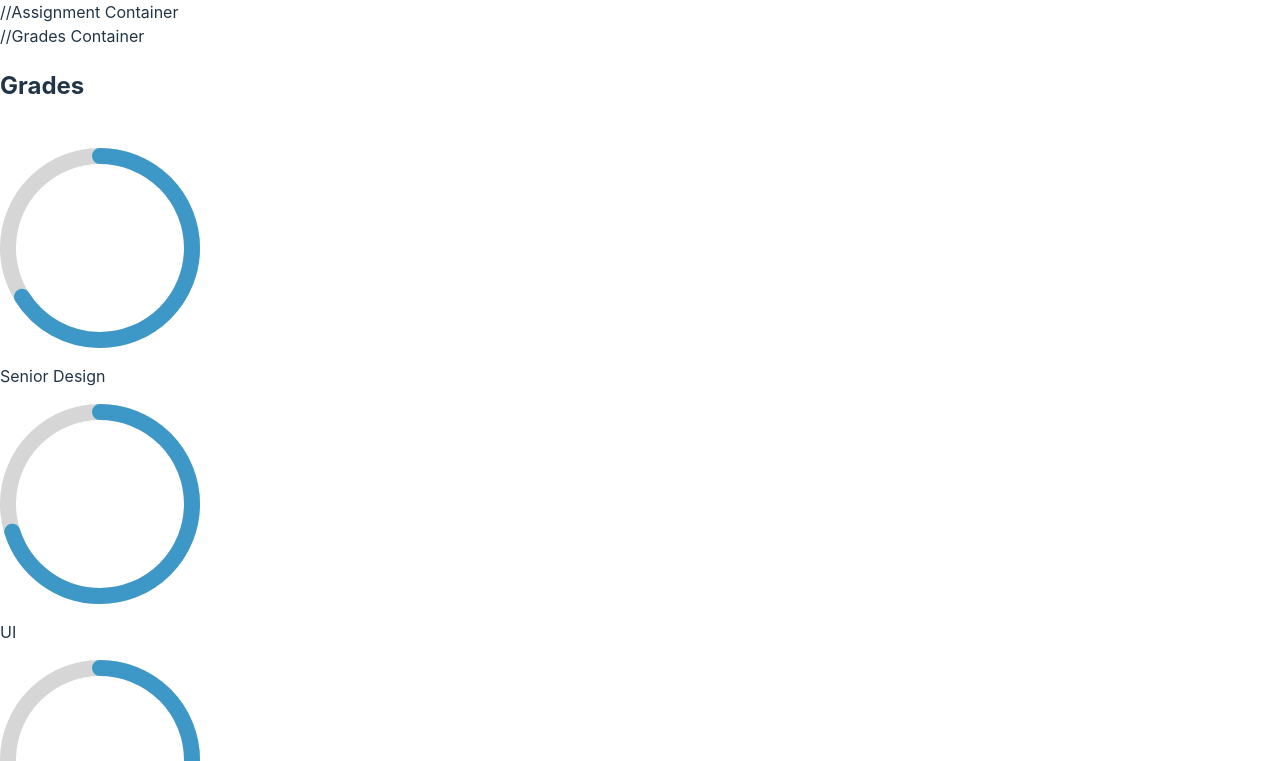
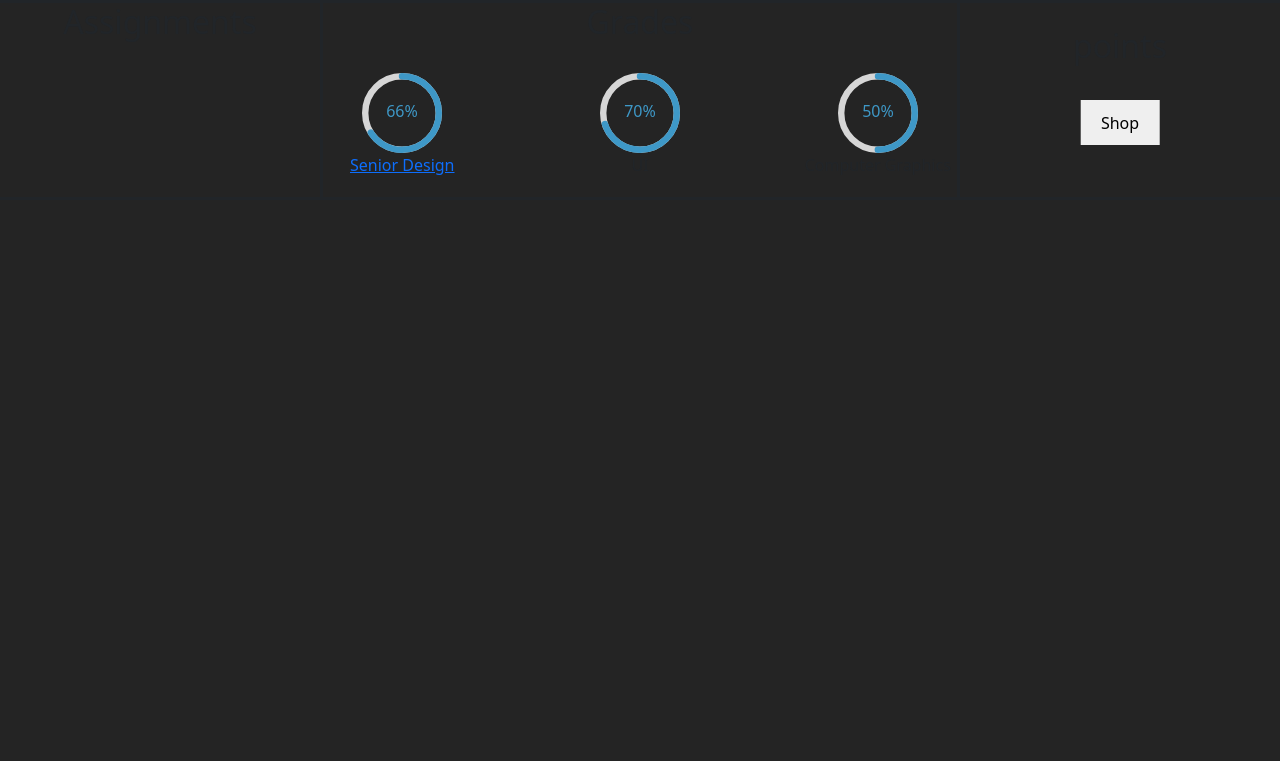
Before and after one commit to Smarijo/UI_Project2, a React (Vite) app: page /home in a window 1280 px wide. Shown: the top 761 px of the page. Built offline with nearby package versions, Linux system fonts and the light colour scheme.

Commit message:
added all containers on home screen

```diff
--- /dev/null
+++ b/components/ShopButton.css
@@ -0,0 +1,23 @@
+button {
+    margin: 0 auto;
+    border-radius: 8px;
+    border: 1px solid transparent;
+    padding: 0.6em 1.2em;
+    font-size: 1em;
+    font-weight: 500;
+    font-family: inherit;
+    cursor: pointer;
+    transition: border-color 0.25s;
+    position:absolute;
+    left: 50%;
+    top: 50%;
+    transform: translateX(-50%);
+    transform: translateZ(-50%);
+  }
+  button:hover {
+    background: white;
+  }
+  button:focus,
+  button:focus-visible {
+    outline: 4px auto -webkit-focus-ring-color;
+  }
--- a/components/ShopButton.jsx
+++ b/components/ShopButton.jsx
@@ -1,4 +1,5 @@
 import { useNavigate } from 'react-router-dom';
+import '/components/ShopButton.css'
 
 function ShopButton() {
 
--- /dev/null
+++ b/pages/Home.css
@@ -0,0 +1,60 @@
+.grades-container {
+    position: fixed;
+    left: 0;
+    right: 0;
+    margin-left: auto;
+    margin-right: auto;
+    width: 50%;
+    height: 200px;
+    border: solid;
+  }
+h2 {
+    text-align: center;
+    width: 100%;
+    line-height: 1.1px;
+}
+h3 {
+
+    line-height: 1.1px;
+}
+.course {
+    text-align: center;
+    place-items: center;
+}
+#senior-design {
+    float: left;
+    width: 25%;
+    height: 100px;
+}
+#ui {
+    float: left;
+    width: 50%;
+    height: 100px;
+}
+#computer-graphics {
+    float: right;
+    width: 25%;
+    height: 100px;
+}
+
+.assignments-container {
+    position: fixed;
+    left: 0;
+    margin-left: auto;
+    margin-right: auto;
+    width: 25%;
+    height: 200px;
+    border-top: solid;
+    border-bottom: solid;
+}
+
+.shop-container {
+    position: fixed;
+    right: 0;
+    margin-left: auto;
+    margin-right: auto;
+    width: 25%;
+    height: 200px;
+    border-top: solid;
+    border-bottom: solid;
+}
--- a/pages/Home.jsx
+++ b/pages/Home.jsx
@@ -1,43 +1,48 @@
 import { CircularProgressbar } from 'react-circular-progressbar';
 import 'react-circular-progressbar/dist/styles.css';
 import ShopButton from '../components/ShopButton'
+import '/pages/Home.css';
+import { Link } from 'react-router-dom';
 
 
 function Home() {
 
     return (
         <>
-            //Assignment Container
-            <div className='assignments-container'></div>
-            //Grades Container
+            <div className='assignments-container'>
+                <h2>Assignments</h2>
+                <br></br>
+            </div>
             <div className='grades-container'>
                 <h2>Grades</h2>
                 <br></br>
-                <div style={{ width: '600px', float: 'center' }}>
-                    <div style={{ width: 200, height: 200 }}>
-                        <CircularProgressbar value={66} />
+                <div className='course' id='senior-design'>
+                    <div style={{ width: 80, height: 80, display: 'inline-block' }}>
+                        <CircularProgressbar value={66} text="66%"/>
                     </div>
-                    <p>Senior Design</p>
+                    <Link to={`/courses/senior-design`}><p>Senior Design</p></Link>
                 </div>
-                <div style={{ width: '600px', float: 'center' }}>
-                    <div style={{ width: 200, height: 200 }}>
-                        <CircularProgressbar value={70} />
+                <div className='course' id='ui'>
+                    <div style={{ width: 80, height: 80, display: 'inline-block' }}>
+                        <CircularProgressbar value={70} text="70%"/>
                     </div>
                     <p>UI</p>
                 </div>
-                <div style={{ width: '600px', float: 'center' }}>
-                    <div style={{ width: 200, height: 200 }}>
-                        <CircularProgressbar value={50} />
+                <div className='course' id='computer-graphics'>
+                    <div style={{ width: 80, height: 80, display: 'inline-block' }}>
+                        <CircularProgressbar value={50} text="50%" />
                     </div>
                     <p>Computer Graphics</p>
                 </div>
             </div>
-            //Shop Button
             <div className='shop-container'>
+                <br>
+                </br><h2>points</h2>
+                <br></br>
                 <ShopButton></ShopButton>
             </div>
-            //Car
             <div className='car-container'></div>
+            <div className='car-stats-container'></div>
         </>
     )
 }
--- a/pages/Senior_Design.jsx
+++ b/pages/Senior_Design.jsx
@@ -0,0 +1,48 @@
+function Senior_Design() {
+
+    return (
+        <>
+            <h2>Senior Design</h2>
+            <p>Class times: Tuesday 12:00-3:00pm</p>
+
+            <p>Location: Baldwin 661</p>
+
+            <p>Instructor: Dr. Professor</p>
+
+            <p>Email: doctor.professor@uc.edu</p>
+
+            <p>Office: 812 Rhodes</p>
+
+            <p><strong>Student Hours:</strong> On request.</p>
+
+            <h3><strong>What is this course about:</strong></h3>
+            <p>Senior design.  Senior design, senior design.  SENIOR DESIGN. </p>
+
+            <p>We will be doing lots of:</p>
+            <ul>
+            <li><strong>senior design</strong> - design but for seniors.</li>
+            <li><strong>design, senior edition</strong>- design design design</li>
+            </ul>
+
+            <p>At the end of this course, students will have completed a senior design project. </p>
+
+
+            <h3><strong>Prerequisites:</strong></h3>
+
+            <ul>
+                <li>Be a senior.</li>
+                <li>Want to get a degree.</li>
+            </ul>
+
+            <h3><strong>Materials:</strong></h3>
+            <p>For this class, you will need:</p>
+
+            <ul>
+                <li>A computer for completing assignments</li>
+                <li>A notebook with pencils or a tablet for sketching</li>
+            </ul>
+        </>
+    )
+}
+
+export default Senior_Design
--- a/src/App.jsx
+++ b/src/App.jsx
@@ -1,7 +1,8 @@
 import { BrowserRouter, Routes, Route } from "react-router-dom";
 import './App.css'
 import Home from '/pages/Home'
-// import Shop from './pages/Shop'
+import Senior_Design from '/pages/Senior_Design'
+import 'bootstrap/dist/css/bootstrap.min.css'
 
 function App() {
 
@@ -12,6 +13,7 @@ function App() {
         <Routes>
           <Route index element={<Home />} />
           <Route path="/home" element={<Home />} />
+          <Route path="/courses/senior-design" element={<Senior_Design />} />
           {/* <Route path="/shop" element={<Shop />} /> */}
         </Routes>
       </BrowserRouter>
--- a/src/index.css
+++ b/src/index.css
@@ -13,6 +13,7 @@
   -moz-osx-font-smoothing: grayscale;
   -webkit-text-size-adjust: 100%;
 }
+/*
 
 a {
   font-weight: 500;
@@ -66,4 +67,4 @@ button:focus-visible {
   button {
     background-color: #f9f9f9;
   }
-}
+} */
```
